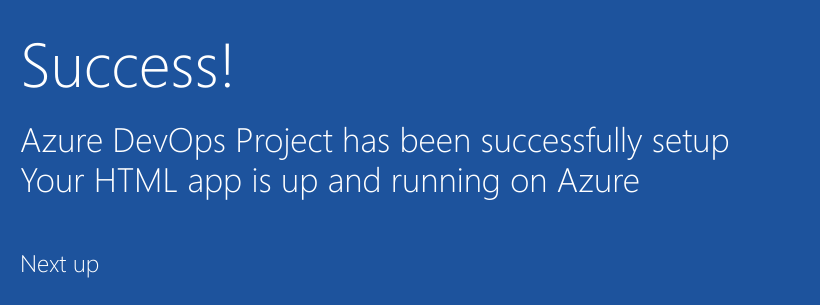
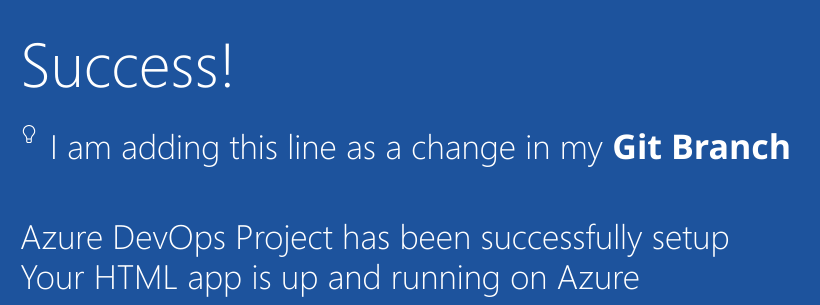
Before and after one commit to ImRsrivastava/Module-3-Git-And-Jenkins, a plain HTML site: page index.html in a window 1280 px wide. Shown: the part 352-657 px from the top of the page, 205-1025 px from the left. Drawn offline with Linux system fonts and the light colour scheme.

Commit message:
modified in the code on git branch

```diff
--- a/index.html
+++ b/index.html
@@ -19,6 +19,14 @@
         </div>
             <div class="content-body">
                 <div class="success-text">Success!</div>
+                <div class="step">
+                    <div class="step-icon">
+                        <img src="img/lightbulbWhite.svg">
+                    </div>
+                    <div class="description line-1"><span>I am adding this line as a change in my <strong> Git Branch </strong></span></div>
+                </div>
+                <br>
+                <br>
                 <div class="description line-1"> Azure DevOps Project has been successfully setup</div>
                 <div class="description line-2"> Your HTML app is up and running on Azure</div>
                 <div class="next-steps-container">
```
